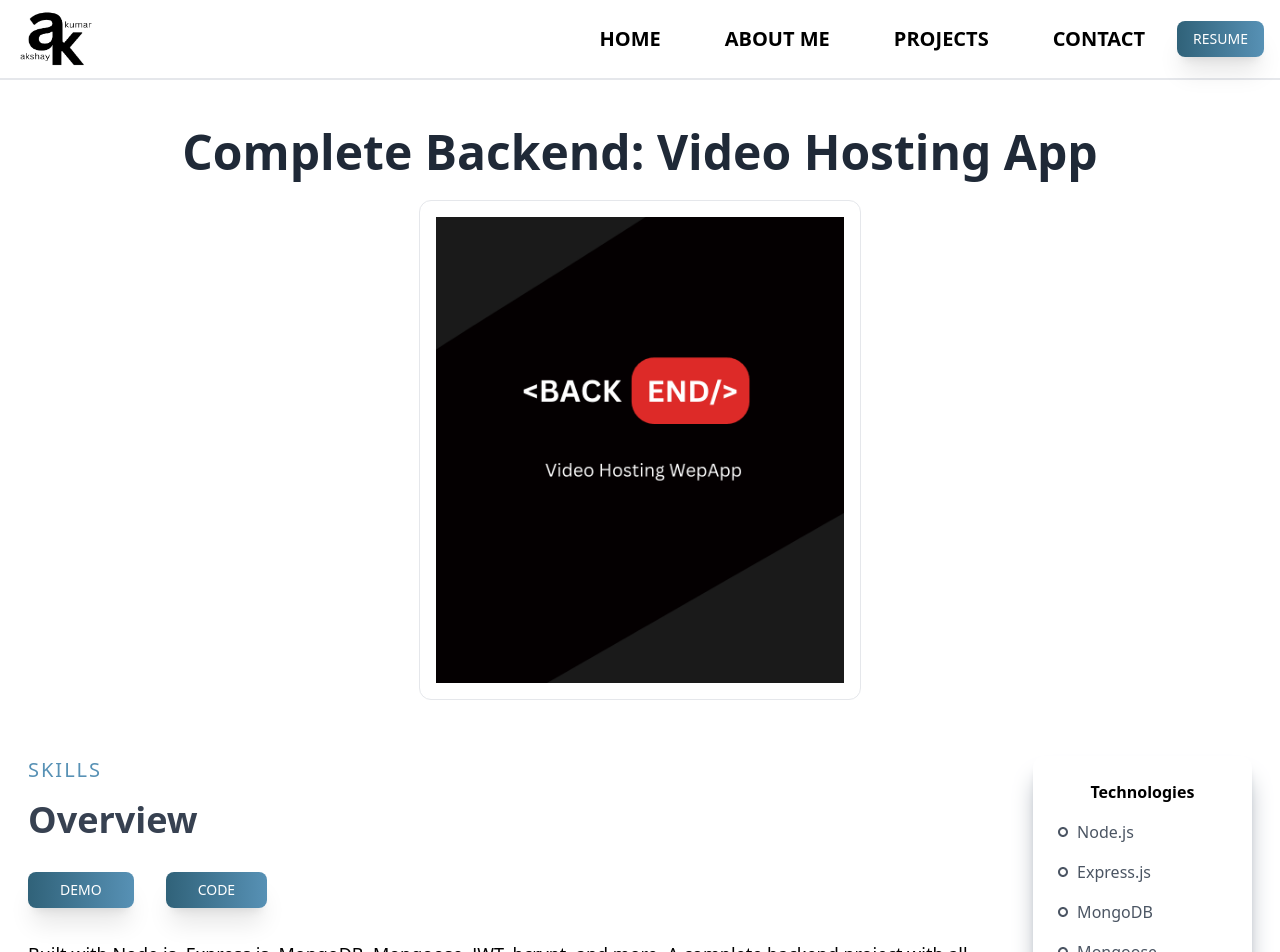
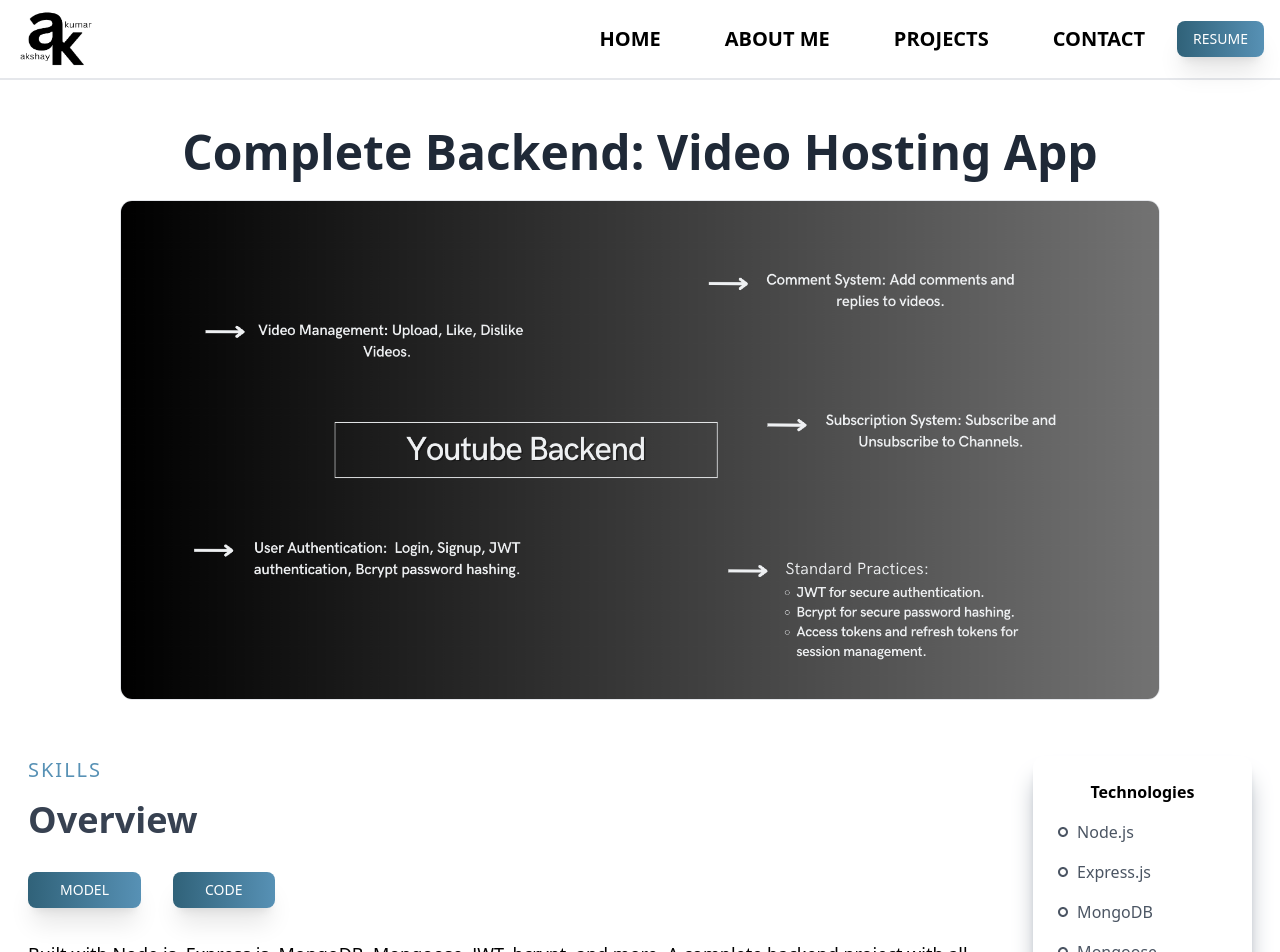
Before and after one commit to akshay07k/Portfolio, a React (Vite) app: page /backend-youtube in a window 1280 px wide. Shown: the top 952 px of the page. Built offline with nearby package versions, Linux system fonts and the light colour scheme.

Commit message:
added contact feature

```diff
--- a/src/components/contact/Contact.tsx
+++ b/src/components/contact/Contact.tsx
@@ -48,7 +48,7 @@
                                     <X fontSize='small'/>
                                 </div>
                                 </a>
-                                <a href="/">
+                                <a href="mailto:akshaykumar5651t@gmail.com">
                                 <div className="rounded-full shadow-lg shadow-gray-400 p-4 cursor-pointer hover:scale-110 ease-in duration-300">
                                     <Mail fontSize='small'/>
                                 </div>
--- a/src/components/contact/ContactForm.tsx
+++ b/src/components/contact/ContactForm.tsx
@@ -15,6 +15,8 @@
 
     const onSubmit: SubmitHandler<FormInput> = (data) => {
         console.log(data);
+        const mailtoLink = `mailto:example@example.com?subject=${encodeURIComponent(data.subject)}&body=${encodeURIComponent(`Name: ${data.name}\nPhone: ${data.phonenumber}\nEmail: ${data.email}\n${data.description}`)}`;
+        window.location.href = mailtoLink;
     }
 
   return (
--- a/src/components/projects/Youtube.tsx
+++ b/src/components/projects/Youtube.tsx
@@ -1,5 +1,5 @@
 import React from 'react'
-import YoutubeProject from "../../assets/YoutubeProject.png"
+import FullYoutube from "../../assets/FullYoutube.png"
 import { Link } from 'react-router-dom'
 import { TripOrigin } from '@mui/icons-material';
 
@@ -8,14 +8,14 @@
     <div className='w-full pt-32'>
         <h1 className='text-center text-4xl xl:text-5xl font-bold text-gray-800 '>Complete Backend: Video Hosting App</h1>
         <div className="w-full items-center justify-center align-middle mx-auto my-4 py-2">
-            <img alt="Computer Mockup" loading="lazy" className="mx-auto object-contain lg:max-w-[1240px] sm:h-[500px] border sm:p-4 rounded-xl"  src={YoutubeProject}></img>
+            <img alt="Computer Mockup" loading="lazy" className="mx-auto object-contain lg:max-w-[1240px] sm:h-[500px] border rounded-xl"  src={FullYoutube}></img>
         </div>
         <div className="max-w-[1240px] mx-auto p-2 grid md:grid-cols-5 gap-8 pt-8 sm:px-12 lg:px-2">
             <div className='col-span-4'>
                 <p className="text-xl tracking-widest uppercase text-[#5791b5]">Skills</p>
                 <h2 className="py-4 font-bold text-3xl sm:text-4xl text-gray-700">Overview</h2>
-                <Link to="/">
-                <button className="px-8 py-2 mt-4 mr-8 text-sm rounded-lg bg-gradient-to-r from-[#306279] to-[#5791b5] text-white uppercase shadow-xl transition hover:scale-105 duration-300 ease-in">Demo</button>
+                <Link to="https://app.eraser.io/workspace/OUvwyGT8fKZQc1ldHpeT?origin=share">
+                <button className="px-8 py-2 mt-4 mr-8 text-sm rounded-lg bg-gradient-to-r from-[#306279] to-[#5791b5] text-white uppercase shadow-xl transition hover:scale-105 duration-300 ease-in">Model</button>
                 </Link>
                 <Link to="https://github.com/akshay07k/Backend">
                 <button className="px-8 py-2 mt-4 mr-8 text-sm rounded-lg bg-gradient-to-r from-[#306279] to-[#5791b5] text-white uppercase shadow-xl transition hover:scale-105 duration-300 ease-in">Code</button>
```
Also changed, not shown: src/assets/FullYoutube.png (added).
